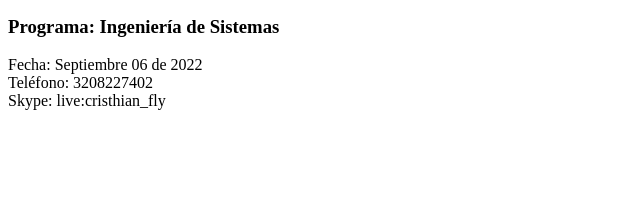
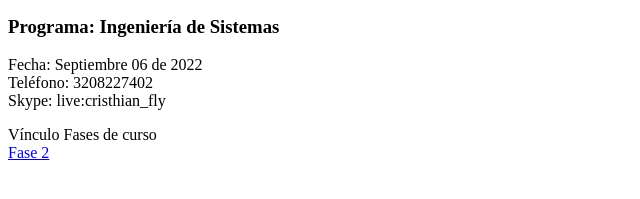
Before and after one commit to CristhianCald/DSW-CristhianCalderon, a plain HTML site: page index.html in a window 1280 px wide. Shown: the part 105-304 px from the top of the page, without its empty margins (0-640 px from the left). Drawn offline with Linux system fonts and the light colour scheme.

Commit message:
Creación link
Se crea link de acceso a fase 2 de acuerdo a guía de actividades

```diff
--- a/index.html
+++ b/index.html
@@ -14,5 +14,10 @@
         Teléfono: 3208227402 <br>
         Skype: live:cristhian_fly <br>
     </p>
+    <p> Vínculo Fases de curso
+        <br>
+        <a href="Fase2/design.html">Fase 2</a>
+        <br>
+    </p>
 </body>
 </html>
```
Also changed, not shown: Fase2/design.html (+0 -1 lines).
